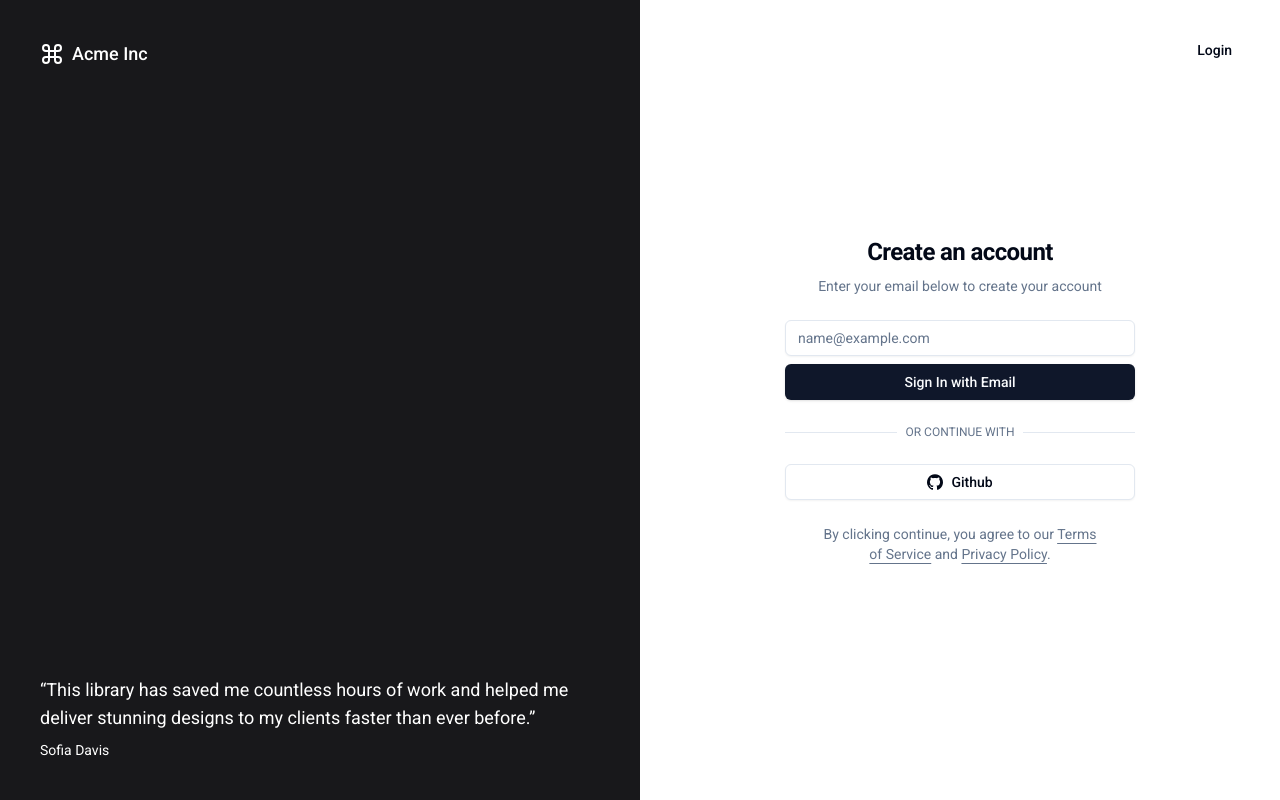
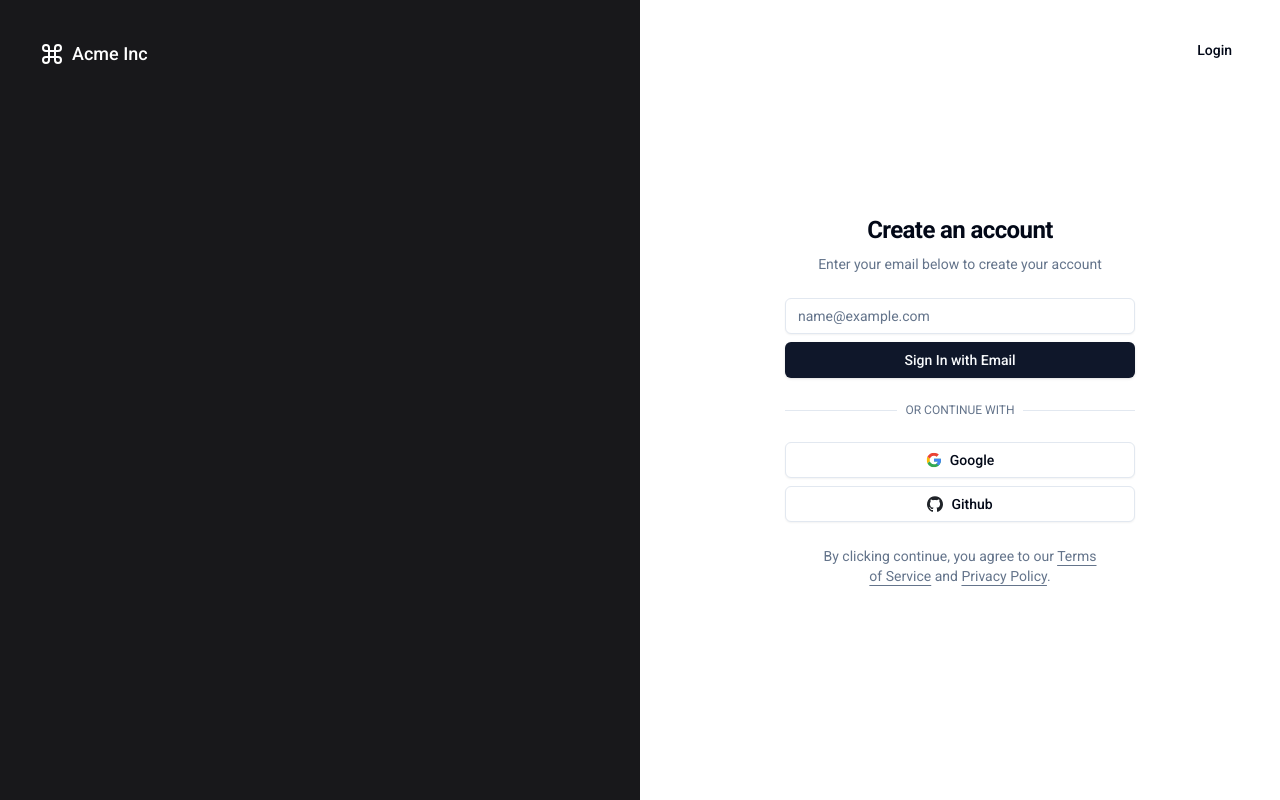
Before and after one commit to quockhanhtn/nextjs-starter, a Next.js app: page /examples/auth/register in a window 1280 px wide. Built offline with nearby package versions, Linux system fonts and the light colour scheme.

Commit message:
Refactor code

```diff
--- a/src/app/examples/auth/login/page.tsx
+++ b/src/app/examples/auth/login/page.tsx
@@ -1,10 +1,9 @@
 import { Metadata } from 'next';
 import Link from 'next/link';
+import { LoginForm } from '~/components/features/auth';
 import { buttonVariants } from '~/components/ui/button';
 import { cn } from '~/styles/utils';
 import { Command } from 'lucide-react';
-
-import LoginForm from './components/LoginForm';
 
 export const metadata: Metadata = {
   title: 'Login Page | Example',
--- a/src/app/examples/auth/register/page.tsx
+++ b/src/app/examples/auth/register/page.tsx
@@ -1,10 +1,9 @@
 import { Metadata } from 'next';
 import Link from 'next/link';
+import { RegisterForm } from '~/components/features/auth';
 import { buttonVariants } from '~/components/ui/button';
 import { cn } from '~/styles/utils';
 import { Command } from 'lucide-react';
-
-import RegisterForm from './components/RegisterForm';
 
 export const metadata: Metadata = {
   title: 'Register Page | Example',
@@ -28,16 +27,8 @@ export default function RegisterPage() {
         <div className="relative z-20 flex items-center text-lg font-medium">
           <Command className="mr-2 h-6 w-6" /> Acme Inc
         </div>
-        <div className="relative z-20 mt-auto">
-          <blockquote className="space-y-2">
-            <p className="text-lg">
-              &ldquo;This library has saved me countless hours of work and helped me deliver
-              stunning designs to my clients faster than ever before.&rdquo;
-            </p>
-            <footer className="text-sm">Sofia Davis</footer>
-          </blockquote>
-        </div>
       </div>
+
       <div className="lg:p-8">
         <div className="mx-auto flex w-full flex-col justify-center space-y-6 sm:w-[350px]">
           <div className="flex flex-col space-y-2 text-center">
--- /dev/null
+++ b/src/app/examples/dashboard/layout.tsx
@@ -0,0 +1,14 @@
+export type DashBoardLayoutProps = {
+  children: React.ReactNode;
+};
+
+const DashBoardLayout: React.FC<DashBoardLayoutProps> = ({ children }) => {
+  return (
+    <div>
+      <h1>Dashboard</h1>
+      {children}
+    </div>
+  );
+};
+
+export default DashBoardLayout;
--- /dev/null
+++ b/src/app/examples/dashboard/page.tsx
@@ -0,0 +1,7 @@
+export type HomeDashboardPageProps = {};
+
+const HomeDashboardPage: React.FC<HomeDashboardPageProps> = () => {
+  return <div>page</div>;
+};
+
+export default HomeDashboardPage;
--- /dev/null
+++ b/src/components/features/auth/AuthWithSocial.tsx
@@ -0,0 +1,63 @@
+import { GithubIcon, GoogleIcon } from '~/components/@icons';
+import { Button } from '~/components/ui/button';
+import { cn } from '~/styles/utils';
+
+export type AuthWithSocialProps = React.HTMLProps<HTMLDivElement> & {
+  disabled?: boolean;
+  direction?: 'horizontal' | 'vertical';
+};
+
+const AuthWithSocial: React.FC<AuthWithSocialProps> = ({
+  disabled = false,
+  direction = 'horizontal',
+  className,
+  ...othersProps
+}) => {
+  const onAuthWithGoogle = () => {};
+  const onAuthWithGithub = () => {};
+
+  if (direction === 'horizontal') {
+    return (
+      <div
+        className={cn(className, 'flex flex-row align-middle justify-center gap-x-2')}
+        {...othersProps}
+      >
+        <Button
+          variant="outline"
+          type="button"
+          size="icon"
+          disabled={disabled}
+          onClick={onAuthWithGoogle}
+        >
+          <GoogleIcon className="h-4 w-4" isLoading={disabled} />
+        </Button>
+        <Button
+          variant="outline"
+          type="button"
+          size="icon"
+          disabled={disabled}
+          onClick={onAuthWithGithub}
+        >
+          <GithubIcon className="h-4 w-4" isLoading={disabled} />
+        </Button>
+      </div>
+    );
+  }
+
+  return (
+    <div
+      className={cn(className, 'flex flex-col align-middle justify-center gap-y-2')}
+      {...othersProps}
+    >
+      <Button variant="outline" type="button" disabled={disabled} onClick={onAuthWithGoogle}>
+        <GoogleIcon className="h-4 w-4 mr-2" isLoading={disabled} /> Google
+      </Button>
+
+      <Button variant="outline" type="button" disabled={disabled} onClick={onAuthWithGithub}>
+        <GithubIcon className="h-4 w-4 mr-2" isLoading={disabled} /> Github
+      </Button>
+    </div>
+  );
+};
+
+export default AuthWithSocial;
--- a/src/app/examples/auth/login/components/LoginForm.tsx
+++ b/src/components/features/auth/LoginForm.tsx
@@ -18,6 +18,8 @@ import { Input } from '~/components/ui/input';
 import { cn } from '~/styles/utils';
 import { useForm } from 'react-hook-form';
 import * as z from 'zod';
+
+import AuthWithSocial from './AuthWithSocial';
 
 const loginFormSchema = z.object({
   email: z
@@ -120,14 +122,7 @@ const LoginForm: React.FC<LoginFormProps> = ({ className, ...otherProps }) => {
         </div>
       </div>
 
-      <Button variant="outline" type="button" disabled={isLoading}>
-        <GithubIcon className="mr-2 h-4 w-4" isLoading={isLoading} />
-        Github
-      </Button>
-
-      <Button variant="outline" type="button" disabled={isLoading}>
-        <GoogleIcon isLoading={isLoading} className="mr-2 h-4 w-4" /> Google
-      </Button>
+      <AuthWithSocial className="w-full" disabled={isLoading} direction="vertical" />
     </div>
   );
 };
--- a/src/app/examples/auth/register/components/RegisterForm.tsx
+++ b/src/components/features/auth/RegisterForm.tsx
@@ -6,6 +6,8 @@ import { Button } from '~/components/ui/button';
 import { Input } from '~/components/ui/input';
 import { Label } from '~/components/ui/label';
 import { cn } from '~/styles/utils';
+
+import AuthWithSocial from './AuthWithSocial';
 
 export type RegisterFormProps = React.HTMLAttributes<HTMLDivElement> & {};
 
@@ -53,14 +55,8 @@ const RegisterForm: React.FC<RegisterFormProps> = ({ className, ...otherProps })
           <span className="bg-background px-2 text-muted-foreground">Or continue with</span>
         </div>
       </div>
-      <Button variant="outline" type="button" disabled={isLoading}>
-        {isLoading ? (
-          <Icons.Spinner className="mr-2 h-4 w-4 animate-spin" />
-        ) : (
-          <Icons.GitHub className="mr-2 h-4 w-4" />
-        )}{' '}
-        Github
-      </Button>
+
+      <AuthWithSocial className="w-full" disabled={isLoading} direction="vertical" />
     </div>
   );
 };
--- /dev/null
+++ b/src/components/features/auth/index.ts
@@ -0,0 +1,3 @@
+export { default as AuthWithSocial } from './AuthWithSocial';
+export { default as LoginForm } from './LoginForm';
+export { default as RegisterForm } from './RegisterForm';
```
Also changed, not shown: .eslintrc.cjs.
